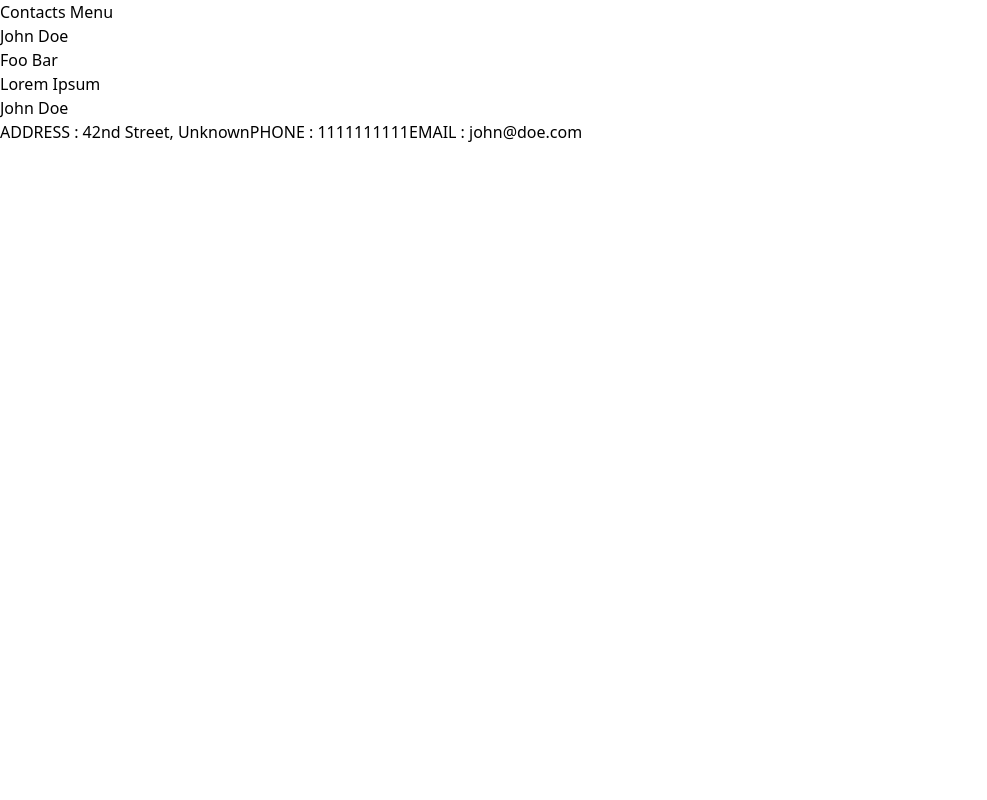
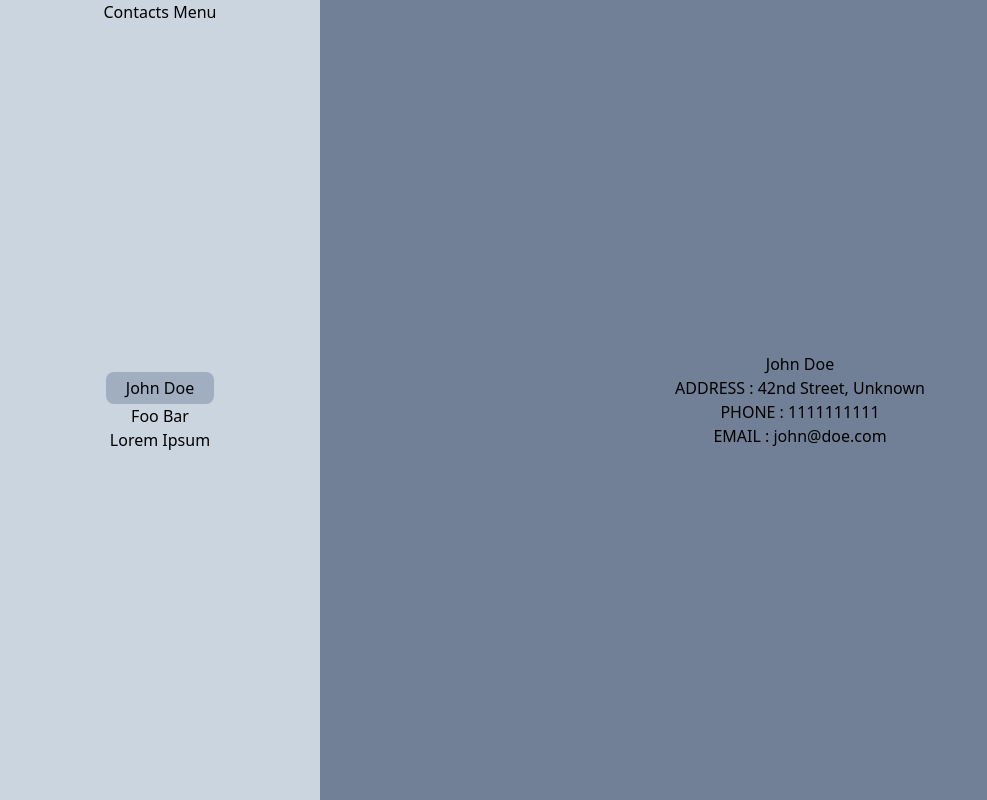
Before and after one commit to manvigautam09/recoil-research, a React (Create React App) app: page / in a window 1280 px wide. Shown: the whole page, without its empty margins (0-987 px from the left). Built offline with nearby package versions, Linux system fonts and the light colour scheme.

Commit message:
styled the app using tailwind css

```diff
--- a/src/components/ContactsList/index.js
+++ b/src/components/ContactsList/index.js
@@ -1,15 +1,23 @@
 import React from "react";
-import { useRecoilValue, useSetRecoilState } from "recoil";
+import { useRecoilValue, useRecoilState } from "recoil";
 
 import { contactsList } from "../../RecoilState/cardsRecoilState";
 import { currentContactState } from "../../RecoilState/cardsRecoilState";
 
 const ContactList = () => {
-  const setCurrentContact = useSetRecoilState(currentContactState);
+  const [currentContact, setCurrentContact] = useRecoilState(
+    currentContactState
+  );
   const contacts = useRecoilValue(contactsList);
 
   return contacts.map((contact) => (
-    <div key={contact.id} onClick={() => setCurrentContact(contact.id)}>
+    <div
+      key={contact.id}
+      className={`${
+        currentContact === contact.id ? "bg-gray-500 px-5 py-1 rounded-lg" : ""
+      }`}
+      onClick={() => setCurrentContact(contact.id)}
+    >
       {contact.name}
     </div>
   ));
--- a/src/components/SideMenu/index.js
+++ b/src/components/SideMenu/index.js
@@ -3,9 +3,9 @@ import ContactsList from "../ContactsList";
 
 const SideMenu = () => {
   return (
-    <div>
-      <h2>Contacts Menu</h2>
-      <div>
+    <div className="h-full  bg-gray-400 flex flex-col items-center">
+      <div>Contacts Menu</div>
+      <div className="flex flex-col flex-grow  w-full justify-center items-center">
         <Suspense fallback={<h3>Loading Contacts...</h3>}>
           <ContactsList />
         </Suspense>
--- a/src/routes/Cards/index.js
+++ b/src/routes/Cards/index.js
@@ -4,9 +4,13 @@ import SideMenu from "../../components/SideMenu";
 
 const Cards = () => {
   return (
-    <div>
-      <SideMenu />
-      <Details />
+    <div className="flex flex-row h-screen">
+      <div className="w-1/4">
+        <SideMenu />
+      </div>
+      <div className="w-3/4 h-full bg-gray-600 flex flex-col items-center justify-center">
+        <Details />
+      </div>
     </div>
   );
 };
```
